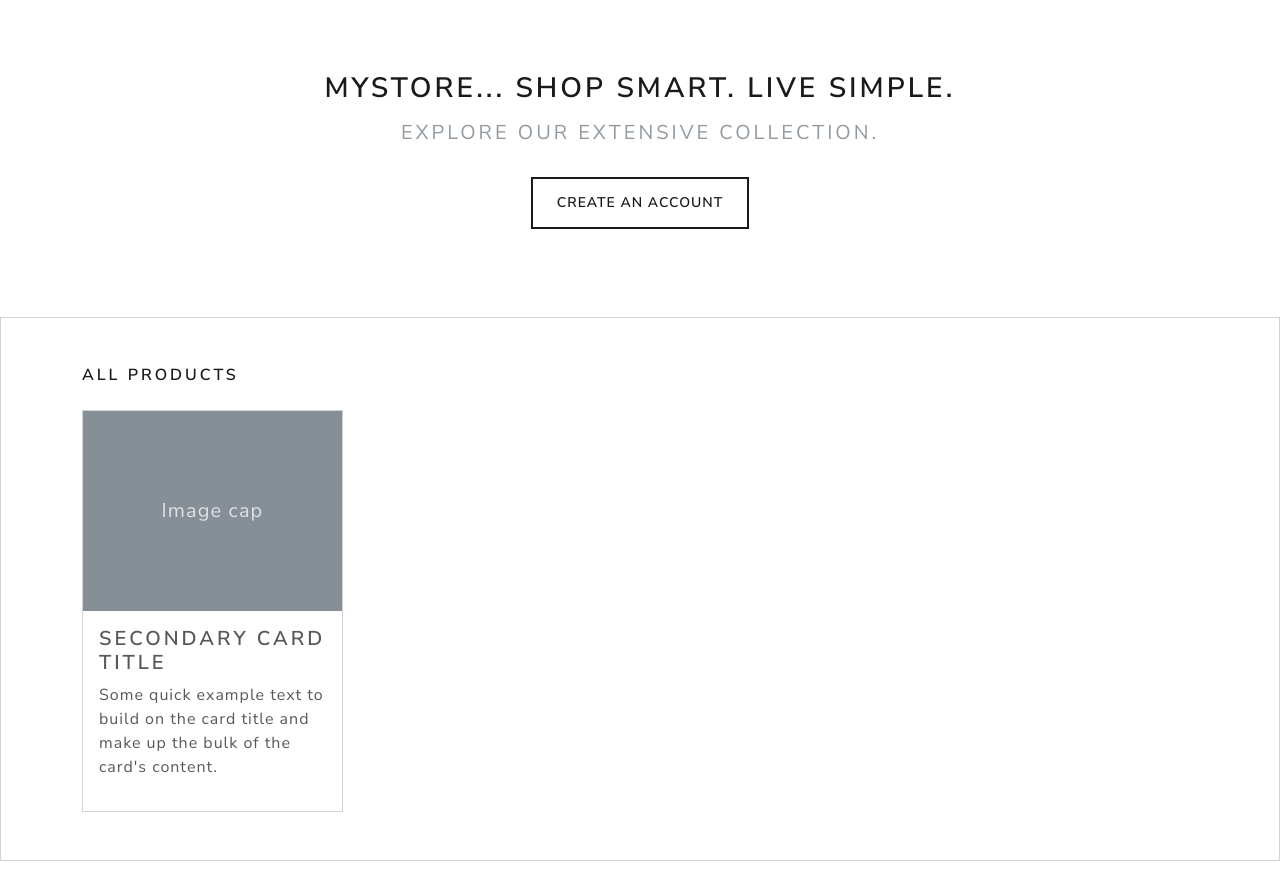
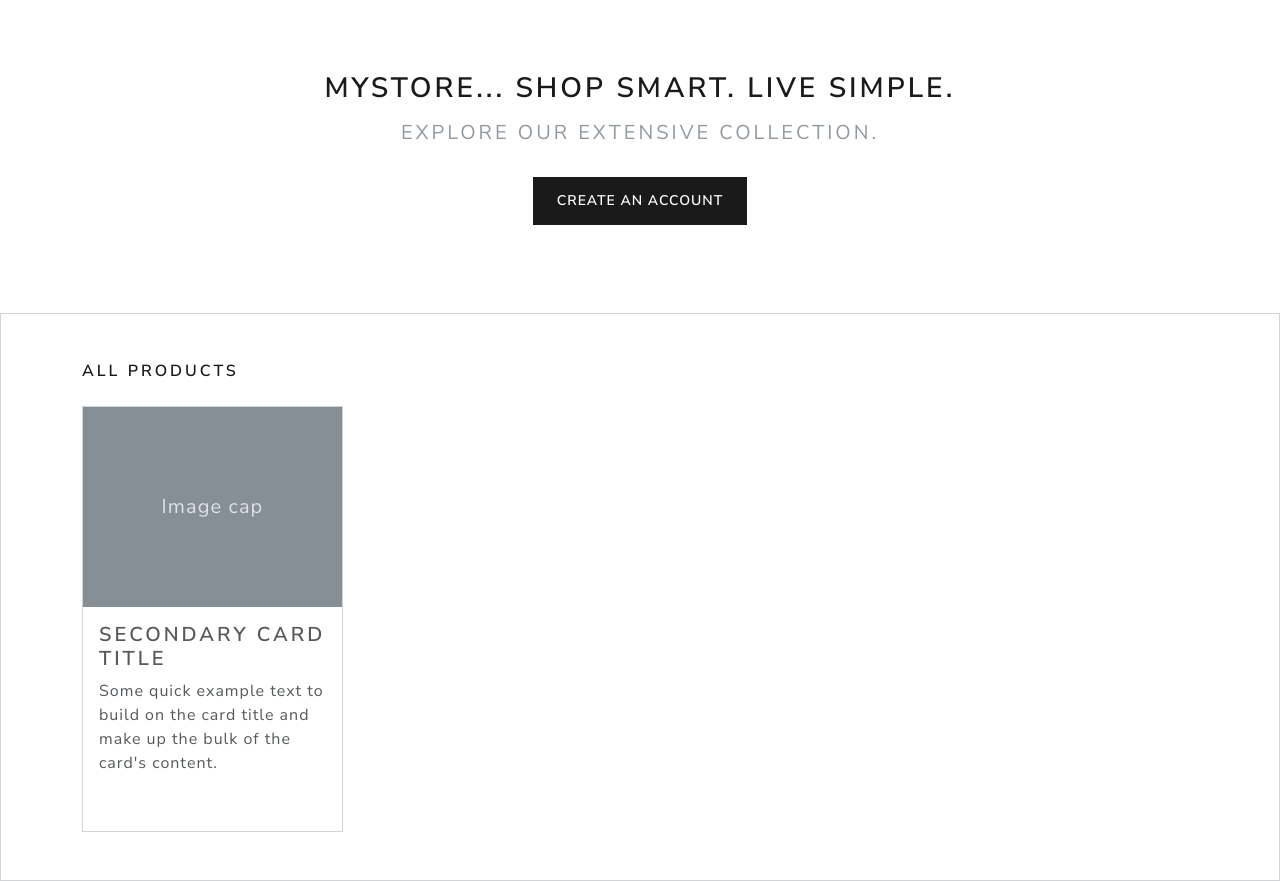
Before and after one commit to egorpon/e-commerce-store, a Django app: page / in a window 1280 px wide. Shown: the part 92-973 px from the top of the page. Run offline with Django 5.2, Linux system fonts and the light colour scheme; data that the repository does not hold is empty.

Commit message:
fix product card

```diff
--- a/store/templates/store/store.html
+++ b/store/templates/store/store.html
@@ -6,7 +6,7 @@
       <div class="col-lg-8 col-md-6 col-sm-5 mx-auto">
         <h2>MyStore... Shop smart. Live simple.</h2>
         <h5 class="lead text-muted mt-3 mb-3">Explore our extensive collection.</h5>
-        <a href="#" class="btn btn-outline-primary my-3">Create an account</a>
+        <a href="#" class="btn btn-primary my-3">Create an account</a>
       </div>
     </div>
   </section>
@@ -14,9 +14,9 @@
   <section class="album py-5 border-secondary">
     <div class="container">
       <h5 class="pb-3">All products</h5>
-      <div class="row row-cols-md-4 row-cols-sm-2 row-cols-1 g-4">
-        <div class="col">
-          <div class="card border-secondary mb-3 h-100 w-100">
+      <div class="row row-cols-lg-4 row-cols-md-2 row-cols-sm-2 row-cols-1 g-4">
+        <div class="col d-flex justify-content-center">
+          <div class="card border-secondary mb-3 h-100" style="width: 18rem;">
             <svg xmlns="http://www.w3.org/2000/svg" class="d-block user-select-none" width="100%" height="200" aria-label="Placeholder: Image cap" focusable="false" role="img" preserveAspectRatio="xMidYMid slice" viewBox="0 0 318 180" style="font-size:1.125rem;text-anchor:middle">
               <rect width="100%" height="100%" fill="#868e96"></rect>
               <text x="50%" y="50%" fill="#dee2e6" dy=".3em">Image cap</text>
@@ -24,6 +24,9 @@
             <div class="card-body">
               <h4 class="card-title">Secondary card title</h4>
               <p class="card-text">Some quick example text to build on the card title and make up the bulk of the card's content.</p>
+              <div class="d-flex justify-content-between align-items-center">
+                <h5></h5>
+              </div>
             </div>
           </div>
         </div>
```
